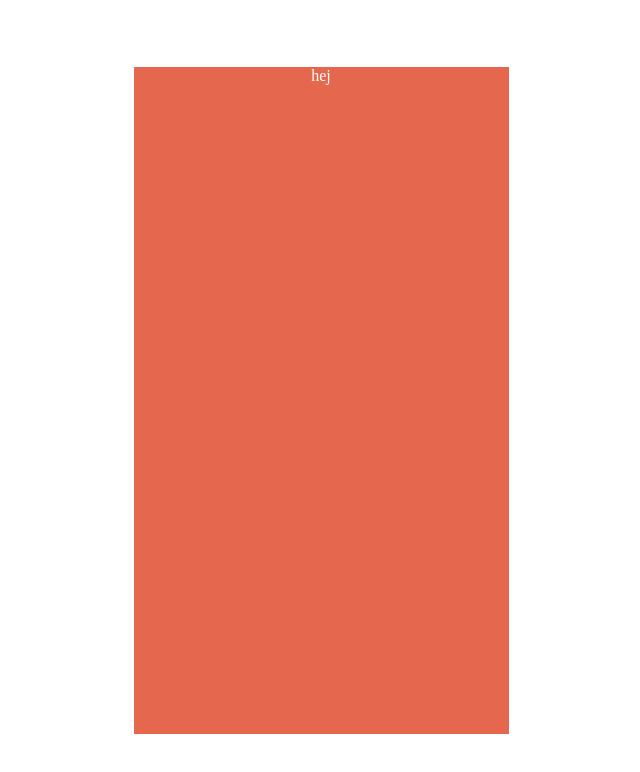
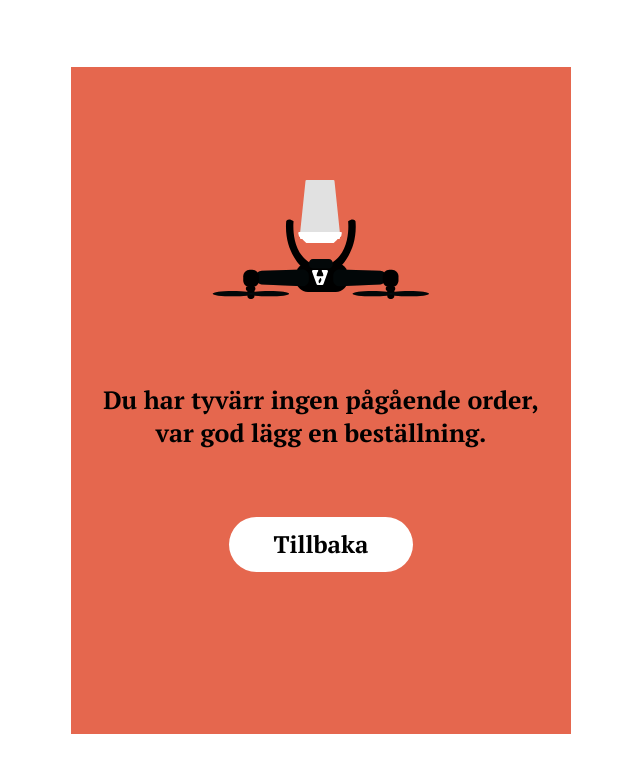
Before and after one commit to nicole-avila/airbean-group-exercise, a React (Vite) app in the folder airbean-gruppovning/: page /status in a window 1280 px wide. Shown: the top 772 px of the page, without its empty margins (319-959 px from the left). Built offline with nearby package versions, Linux system fonts and the light colour scheme.

Commit message:
no-order sida

```diff
--- a/airbean-gruppovning/src/views/Status/Status.css
+++ b/airbean-gruppovning/src/views/Status/Status.css
@@ -28,3 +28,19 @@
 .button__status {
     background: #FFFFFF;
 }
+
+.noOrder-paragraph {
+    font-family: 'PT Serif', serif;
+    font-weight: 700;
+    font-size: 25px;
+    color: black;
+}
+.noOrder {
+    margin-top: 5rem;
+    padding: 2rem;
+}
+
+.status__img-upsidedown {
+    margin-bottom: 5rem;
+    transform: rotate(180deg);
+}
--- a/airbean-gruppovning/src/views/Status/Status.jsx
+++ b/airbean-gruppovning/src/views/Status/Status.jsx
@@ -12,42 +12,55 @@ const dispatch = useDispatch();
   const [saveTime, setSaveTime] = useState();
   const [ifOrderExist, setIfOrderExist] = useState(false)
 
-const orderNumber  = useSelector((state) => { return state.orderNr })
+  const orderNumber = useSelector((state) => { return state.orderNr })
   console.log(orderNumber);
 
 
 
 
-  useEffect(()=>{
-    async function getTime(){
+  useEffect(() => {
+    async function getTime() {
       const response = await fetch(`https://airbean.awesomo.dev/api/beans/order/status/${orderNumber}`);
       const data = await response.json()
       setSaveTime(data.eta)
     }
-    if (orderNumber.length > 0 ){
+    if (orderNumber.length > 0) {
       setIfOrderExist(!ifOrderExist)
       getTime()
       console.log('Det finns ingen beställning')
     }
 
-    },[])
-
-
+  }, [])
   function goToLanding() {
 
     dispatch(reset())
     navigate('/')
   }
+
+  function backToMenu() {
+    navigate('/menu')
+  }
+
+
   return (
     <div className='statusBody'>
       {ifOrderExist ?
         <section className='satus__content'>
           <p className='status__text'>Ordernummer: {orderNumber}</p>
-              <img className='status__img' src= {drone} alt="image of a black color drone holding a white cup" />
+          <img className='status__img' src={drone} alt="image of a black color drone holding a white cup" />
           <h3 className='status__title'>Din beställning är på väg!</h3>
           <p> {saveTime} minuter</p>
-              <button className='button button__status'onClick = {goToLanding} >ok, cool!</button>
-            </section> : <p >hej</p> }
+          <button className='button button__status' onClick={goToLanding} >ok, cool!</button>
+        </section> :
+
+        <div className='noOrder'>
+          <img className='status__img-upsidedown' src={drone} alt="image of a black color drone holding a white cup" />
+          <p className='noOrder-paragraph'>Du har tyvärr ingen pågående order,<br></br> var god lägg en beställning.</p>
+          <button onClick={backToMenu} className='button button__status'>Tillbaka</button>
+        </div>
+
+
+      }
     </div>
   )
 }
```
Lines whose indentation alone changed are shown as unchanged.
